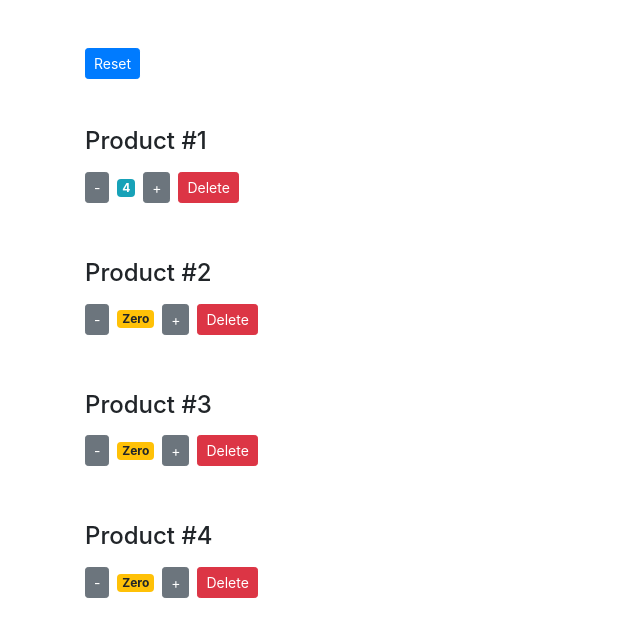
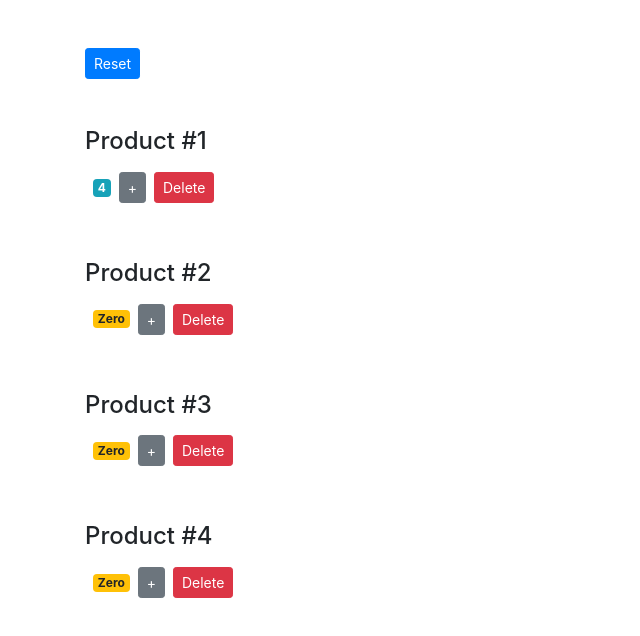
Before and after one commit to reginabattle/cart-react, a React (Create React App) app: page / in a window 1280 px wide. Shown: the top 636 px of the page, without its empty margins (0-640 px from the left). Built offline with nearby package versions, Linux system fonts and the light colour scheme.

Commit message:
Remove local state from counter

```diff
--- a/src/components/counter.js
+++ b/src/components/counter.js
@@ -1,19 +1,6 @@
 import React, { Component } from 'react';
 
 class Counter extends Component {
-	// Set inital state
-	state = {
-		value: this.props.counter.value
-	};
-
-	handleIncrement = () => {
-		this.setState({ value: this.state.value + 1 });
-	};
-
-	handleDecrement = () => {
-		this.setState({ value: this.state.value - 1 });
-	};
-
 	render() {
 		//console.log('props', this.props);
 
@@ -21,11 +8,9 @@ class Counter extends Component {
 			<div className="container pt-5">
 				{ this.props.children }
 
-				<button onClick={this.handleDecrement} className="btn btn-secondary btn-sm">-</button>
-
 				<span className={ this.getBadgeClasses() }>{ this.formatCount() }</span>
 
-				<button onClick={this.handleIncrement} className="btn btn-secondary btn-sm">+</button>
+				<button onClick={() => this.props.onIncrement(this.props.counter)} className="btn btn-secondary btn-sm">+</button>
 
 				<button onClick={() => this.props.onDelete(this.props.counter.id)}className="btn btn-danger btn-sm m-2">Delete</button>
 			</div>
@@ -35,13 +20,13 @@ class Counter extends Component {
 	// Get badge classes
 	getBadgeClasses() {
 		let classes = "badge m-2 badge-";
-		classes += this.state.value === 0 ? 'warning' : 'info';
+		classes += this.props.counter.value === 0 ? 'warning' : 'info';
 		return classes;
 	};
 
 	// Check the value of the value property
 	formatCount() {
-		const { value } = this.state;
+		const { value } = this.props.counter;
 		return value === 0 ? 'Zero' : value;
 	};
 }
--- a/src/components/counters.js
+++ b/src/components/counters.js
@@ -9,6 +9,14 @@ class Counters extends Component {
 			{id: 3, value: 0},
 			{id: 4, value: 0},
 		]
+	}
+
+	handleIncrement = counter => {
+		const counters = [...this.state.counters];// Clone counters array
+		const index = counters.indexOf(counter);
+		counters[index] = {...counter} // Clone counter object (agrument recieved)
+		counters[index].value++;
+		this.setState({ counters })
 	}
 
 	handleReset = () => {
@@ -33,13 +41,12 @@ class Counters extends Component {
 	render() {
 		return (
 			<div>
-
 				<div className="container pt-5">
 					<button className="btn btn-primary btn-sm" onClick={this.handleReset}>Reset</button>
 				</div>
 
 				{ this.state.counters.map(counter => (
-					<Counter key={counter.id} onDelete={this.handleDelete} counter={counter}>
+					<Counter key={counter.id} onDelete={this.handleDelete} onIncrement={this.handleIncrement} counter={counter}>
 						<h4>Product #{counter.id}</h4>
 					</Counter>
 				))}
```
